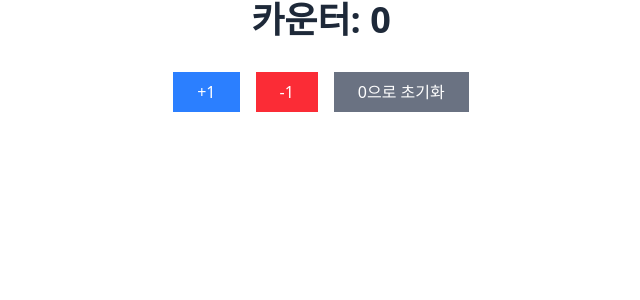
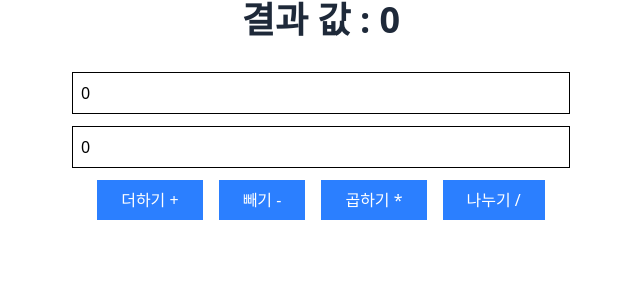
Before and after one commit to yu-rim98/sesac-practice, a React (Vite) app in the folder hello-react/: page / in a window 1280 px wide. Shown: the top 300 px of the page, without its empty margins (319-959 px from the left). Built offline with nearby package versions, Linux system fonts and the light colour scheme.

Commit message:
State 실습 2 - 3개의 상태 관리하기

```diff
--- /dev/null
+++ b/hello-react/src/components/Calculator/Calculator.jsx
@@ -0,0 +1,99 @@
+import React, { useState } from "react";
+
+const Calculator = () => {
+  const [result, setResult] = useState(0);
+  const [x, setX] = useState(0);
+  const [y, setY] = useState(0);
+
+  function add() {
+    console.log("x + y");
+    // 상태 업데이트 로직
+    setResult(x + y);
+  }
+
+  function subtract() {
+    console.log("x - y");
+    // 상태 업데이트 로직
+    setResult(x - y);
+  }
+
+  function multiply() {
+    console.log("x * y");
+    // 상태 업데이트 로직
+    setResult(x * y);
+  }
+
+  function divide() {
+    console.log("x / y");
+    // 상태 업데이트 로직
+    setResult(x / y);
+  }
+
+  function handleChange(event) {
+    const { name, value } = event.target;
+    const inputValue = Number(value);
+
+    if (name === "x") {
+      Number(value) + x;
+      setX(inputValue);
+    }
+
+    if (name === "y") {
+      Number(value) + y;
+      setY(inputValue);
+    }
+  }
+  return (
+    <div className="flex flex-col items-center">
+      <h2 className="text-4xl font-bold text-gray-800 mb-8">
+        결과 값 : {result}
+      </h2>
+      <div>
+        <input
+          type="number"
+          name="x"
+          className="w-full p-2 mb-3 border"
+          placeholder="x"
+          value={x.toString()}
+          onChange={handleChange}
+        />
+        <input
+          type="number"
+          name="y"
+          className="w-full p-2 mb-3 border"
+          placeholder="y"
+          value={y.toString()}
+          onChange={handleChange}
+        />
+      </div>
+      <div className="flex gap-4">
+        <button
+          className="bg-blue-500 text-white px-6 py-2 cursor-pointer"
+          onClick={add}
+        >
+          더하기 +
+        </button>
+        <button
+          className="bg-blue-500 text-white px-6 py-2 cursor-pointer"
+          onClick={subtract}
+        >
+          빼기 -
+        </button>
+        <button
+          className="bg-blue-500 text-white px-6 py-2 cursor-pointer"
+          onClick={multiply}
+        >
+          곱하기 *
+        </button>
+        <button
+          className="bg-blue-500 text-white px-6 py-2 cursor-pointer"
+          onClick={divide}
+        >
+          나누기 /
+        </button>
+      </div>
+    </div>
+  );
+};
+
+export default Calculator;
--- a/hello-react/src/components/Main.jsx
+++ b/hello-react/src/components/Main.jsx
@@ -1,5 +1,5 @@
-import Counter from "./Counter/Counter";
+import Calculator from "./Calculator/Calculator";
 
 export default function Main() {
-  return <Counter />;
+  return <Calculator />;
 }
```
